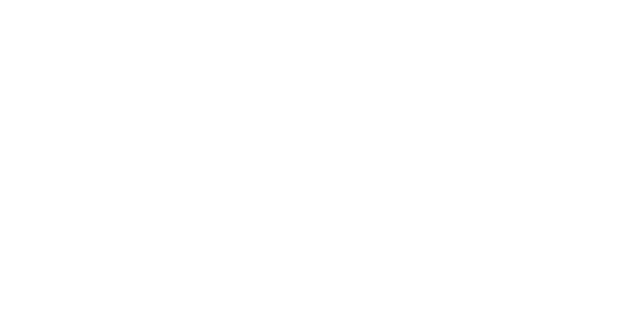
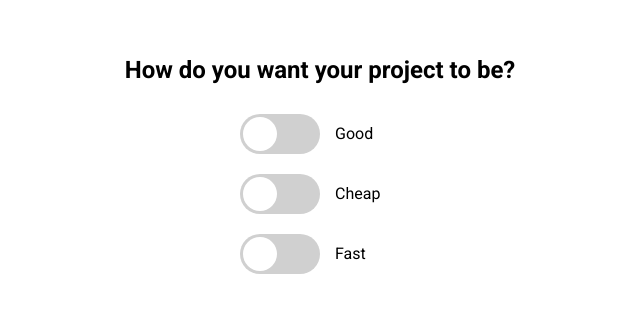
Before and after one commit to Hub-yang/50projects-vue3, a Vue app: page /day32 in a window 1280 px wide. Before the commit this address had no page. Shown: the part 240-552 px from the top of the page, without its empty margins (320-960 px from the left). Built offline with nearby package versions, Linux system fonts and the light colour scheme; a web font is replaced by a local one.

Commit message:
day32:Good Cheap Fast:自定义 checkbox

```diff
--- a/src/router/index.js
+++ b/src/router/index.js
@@ -5,7 +5,7 @@
   routes: [
     {
       path: "/",
-      redirect: "/day31",
+      redirect: "/day32",
     },
     {
       path: "/day01",
@@ -276,5 +276,13 @@
       },
       component: () => import("../views/Day31_PasswordGenerator/Index.vue"),
     },
+    {
+      path: "/day32",
+      name: "day32",
+      meta: {
+        title: "Good Cheap Fast",
+      },
+      component: () => import("../views/Day32_GoodCheapFast/Index.vue"),
+    },
   ],
 })
--- /dev/null
+++ b/src/views/Day32_GoodCheapFast/Index.vue
@@ -0,0 +1,72 @@
+<template>
+  <div class="body">
+    <h2>How do you want your project to be?</h2>
+
+    <div class="toggle-container">
+      <input
+        type="checkbox"
+        id="good"
+        @change="handleChange('good')"
+        class="toggle"
+        v-model="good"
+      />
+      <label for="good" class="label">
+        <div class="ball"></div>
+      </label>
+      <span>Good</span>
+    </div>
+
+    <div class="toggle-container">
+      <input
+        type="checkbox"
+        id="cheap"
+        class="toggle"
+        v-model="cheap"
+        @change="handleChange('cheap')"
+      />
+      <label for="cheap" class="label">
+        <div class="ball"></div>
+      </label>
+      <span>Cheap</span>
+    </div>
+
+    <div class="toggle-container">
+      <input
+        type="checkbox"
+        id="fast"
+        class="toggle"
+        v-model="fast"
+        @change="handleChange('fast')"
+      />
+      <label for="fast" class="label">
+        <div class="ball"></div>
+      </label>
+      <span>Fast</span>
+    </div>
+  </div>
+</template>
+
+<script setup>
+import { ref } from "vue"
+
+const good = ref(false)
+const cheap = ref(false)
+const fast = ref(false)
+function handleChange(flag) {
+  if (good.value && cheap.value && fast.value) {
+    if (flag === "good") {
+      fast.value = false
+    }
+    if (flag === "cheap") {
+      good.value = false
+    }
+    if (flag === "fast") {
+      cheap.value = false
+    }
+  }
+}
+</script>
+
+<style scoped lang="scss">
+@import "./index.scss";
+</style>
--- /dev/null
+++ b/src/views/Day32_GoodCheapFast/index.scss
@@ -0,0 +1,82 @@
+@import url('https://fonts.googleapis.com/css2?family=Roboto:wght@400;700&display=swap');
+
+.body {
+  font-family: 'Roboto', sans-serif;
+  display: flex;
+  flex-direction: column;
+  align-items: center;
+  justify-content: center;
+  height: 100vh;
+  width: 100vw;
+  overflow: hidden;
+  margin: 0;
+
+  .toggle-container {
+    display: flex;
+    align-items: center;
+    width: 200px;
+    margin: 10px 0;
+
+    .toggle {
+      visibility: hidden;
+    }
+
+    .label {
+      position: relative;
+      background-color: #d0d0d0;
+      width: 80px;
+      height: 40px;
+      border-radius: 50px;
+      cursor: pointer;
+      display: inline-block;
+      margin-right: 15px;
+
+      .ball {
+        background-color: #fff;
+        height: 34px;
+        width: 34px;
+        border-radius: 50%;
+        position: absolute;
+        top: 3px;
+        left: 3px;
+        animation: slideOff 0.3s linear forwards;
+      }
+    }
+
+    .toggle:checked+.label {
+      background-color: #8e44ad;
+    }
+
+    .toggle:checked+.label>.ball {
+      animation: slideOn 0.3s linear forwards;
+    }
+  }
+}
+
+@keyframes slideOn {
+  0% {
+    transform: translateX(0) scale(1);
+  }
+
+  50% {
+    transform: translateX(20px) scale(1.2);
+  }
+
+  100% {
+    transform: translateX(40px) scale(1);
+  }
+}
+
+@keyframes slideOff {
+  0% {
+    transform: translateX(40px) scale(1);
+  }
+
+  50% {
+    transform: translateX(20px) scale(1.2);
+  }
+
+  100% {
+    transform: translateX(0) scale(1);
+  }
+}
```
Also changed, not shown: 1 other file (tests, documents, lock files or other folders).
